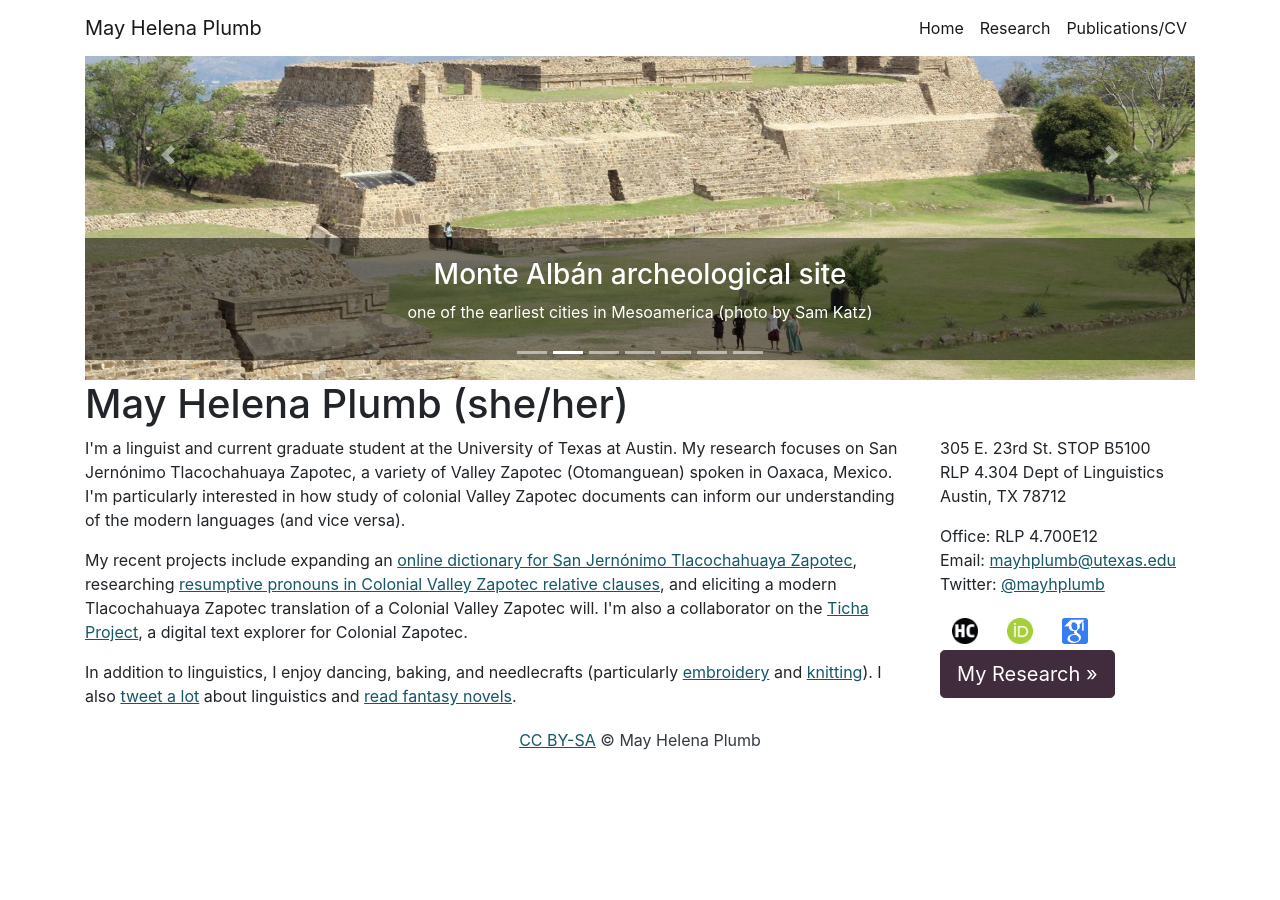
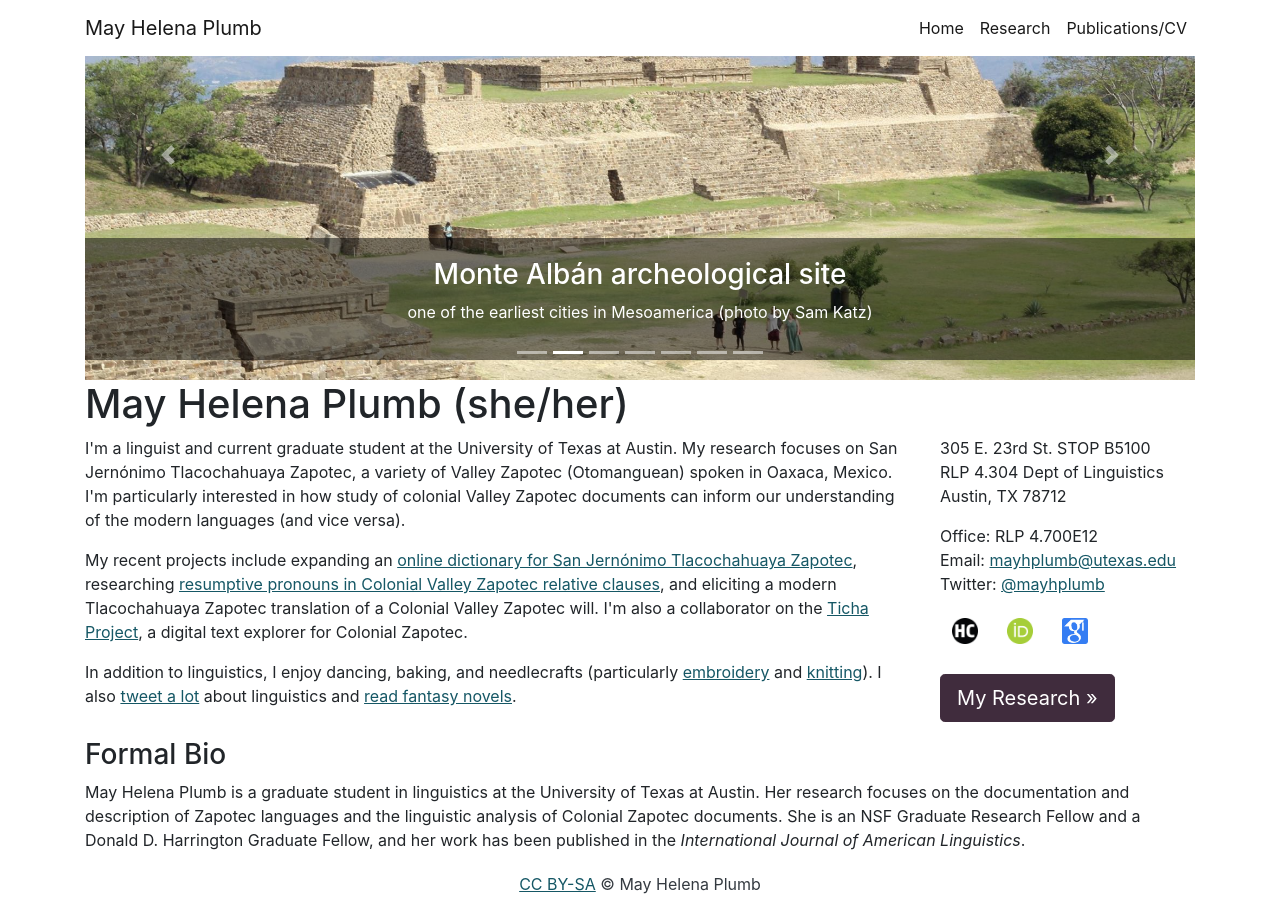
Before and after one commit to mayhplumb/mayhplumb-website, a Jekyll site: the page built from index.html, in a window 1280 px wide and 900 px high, scrolled down 126 px. Built offline with Jekyll 4.4.1, drawn with Linux system fonts in a browser that asks for light colours; before the commit the page ends 900 px from its top, so only the background shows below that.

Commit message:
add short bio

```diff
--- a/index.html
+++ b/index.html
@@ -92,10 +92,12 @@ title: Home
 
 
 <div class="row">
-
     <div class="col-lg-12">
         <h1>May Helena Plumb (she/her)</h1>
     </div>
+</div>
+
+<div class="row">
 
 	<div class="col-lg-9">
         <p>I'm a linguist and current graduate student at the University of Texas at Austin. My research focuses on San Jernónimo Tlacochahuaya Zapotec, a variety of Valley Zapotec (Otomanguean) spoken in Oaxaca, Mexico.  I'm particularly interested in how study of colonial Valley Zapotec documents can inform our understanding of the modern languages (and vice versa).</p>
@@ -103,7 +105,6 @@ title: Home
 		<p>My recent projects include expanding an <a target="_blank" href="http://www.talkingdictionary.org/tlacochahuaya">online dictionary for San Jernónimo Tlacochahuaya Zapotec</a>, researching <a target="_blank" href="http://dx.doi.org/10.17613/M6SN0139X">resumptive pronouns in Colonial Valley Zapotec relative clauses</a>, and eliciting a modern Tlacochahuaya Zapotec translation of a Colonial Valley Zapotec will. I'm also a collaborator on the <a target="_blank" href="https://ticha.haverford.edu">Ticha Project</a>, a digital text explorer for Colonial Zapotec.</p>
 
 		<p>In addition to linguistics, I enjoy dancing, baking, and needlecrafts (particularly <a target="_blank" href="https://twitter.com/mayhplumb/status/938551826386911233">embroidery</a> and <a target="_blank" href="https://www.ravelry.com/people/mayhplumb">knitting</a>). I also <a target="_blank" href="https://twitter.com/mayhplumb">tweet a lot</a> about linguistics and <a target="_blank" href="https://www.goodreads.com/user/show/62630290-may-helena-plumb">read fantasy novels</a>.</p>
-		<!-- May Helena Plumb is a graduate student in linguistics at the University of Texas at Austin. Her research focuses on ... -->
 
 	</div>
 
@@ -121,17 +122,23 @@ title: Home
        </address>
 
        <div class="contactimages">
-        <a target="_blank"  href="https://hcommons.org/members/mayhplumb/"><img src="img/humcom.jpg" alt="Click to go to my Humanities Commons profile" title="Find me at Humanities Commons"></a>
-        <a target="_blank"  href="http://orcid.org/0000-0001-5178-080X"><img src="img/orcid.png" alt="Click to go to my ORCID Record" title="Find me on ORCID"></a>
-        <a target="_blank"  href="https://scholar.google.com/citations?user=v7G9PhMAAAAJ"><img src="img/googlescholar.jpg" alt="Click to go to my Google Scholar profile" title="Find me on Google Scholar"></a>
-    </div>
-    <p>
-        <a class="btn btn-primary btn-lg" href="research.html">My Research &raquo;</a>
-    </p>
-    </div>
+   	    	<a target="_blank"  href="https://hcommons.org/members/mayhplumb/"><img src="img/humcom.jpg" alt="Click to go to my Humanities Commons profile" title="Find me at Humanities Commons"></a>
+	        <a target="_blank"  href="http://orcid.org/0000-0001-5178-080X"><img src="img/orcid.png" alt="Click to go to my ORCID Record" title="Find me on ORCID"></a>
+        	<a target="_blank"  href="https://scholar.google.com/citations?user=v7G9PhMAAAAJ"><img src="img/googlescholar.jpg" alt="Click to go to my Google Scholar profile" title="Find me on Google Scholar"></a>
+    	</div>
+    	<p>
+    		<br><a class="btn btn-primary btn-lg" href="research.html">My Research &raquo;</a>
+    	</p>
+    </div> <!-- side column -->
+</div> <!-- /.row -->
 
+<div class="row">
+	<div class="col-lg-12">
+		<h3>Formal Bio</h3>
 
-</div> <!-- /.row -->
+		<p>May Helena Plumb is a graduate student in linguistics at the University of Texas at Austin. Her research focuses on the documentation and description of Zapotec languages and the linguistic analysis of Colonial Zapotec documents.  She is an NSF Graduate Research Fellow and a Donald D. Harrington Graduate Fellow, and her work has been published in the <i>International Journal of American Linguistics</i>.</p>
+	</div>
+</div>
 
 
 
```
